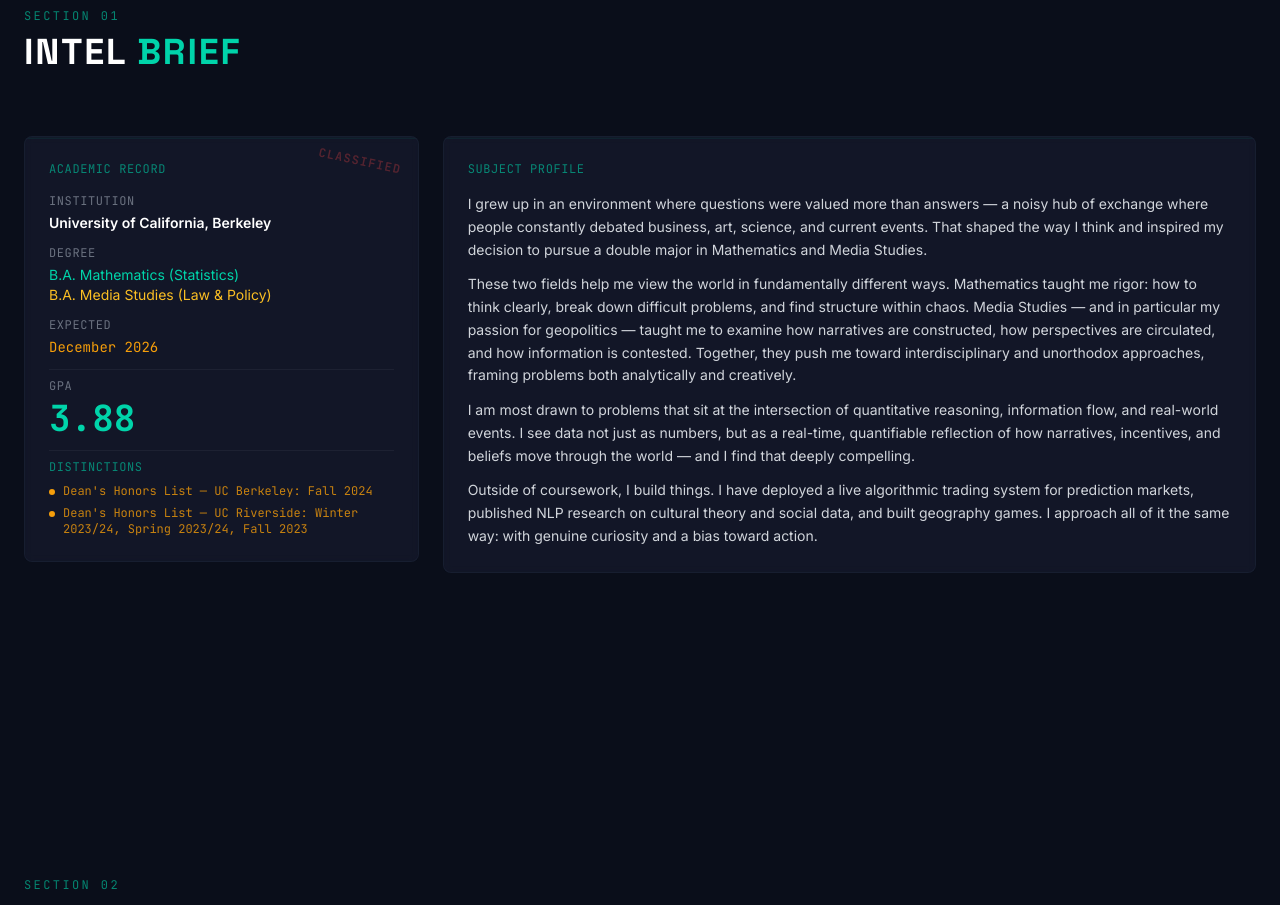
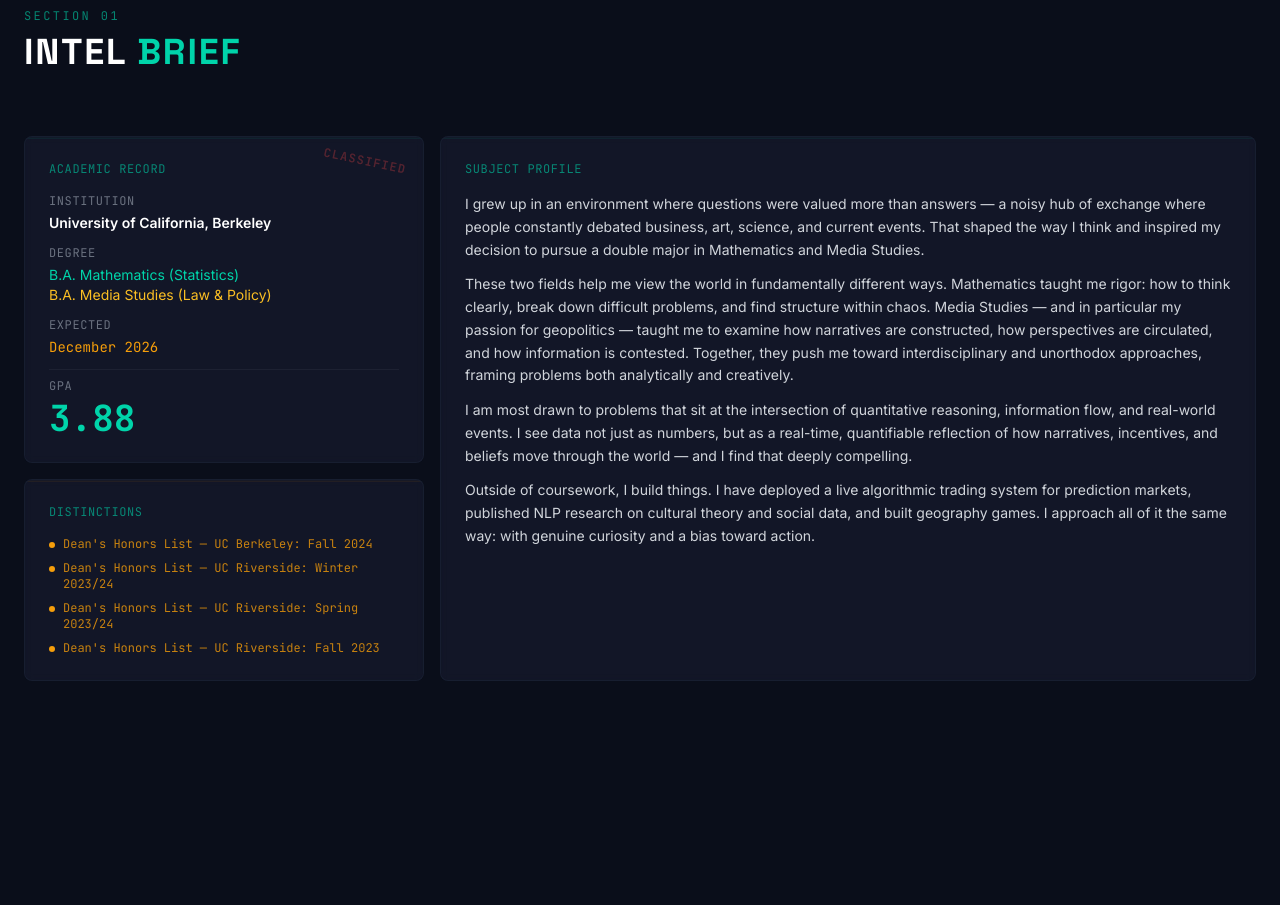
Before and after one commit to LuizFelipeBarbosa/portfolio-website, a Next.js app: page / in a window 1280 px wide. Shown: the part 920-1825 px from the top of the page. Built offline with nearby package versions, Linux system fonts and the light colour scheme.

Commit message:
redesign: bento grid intel brief — Academic Record + Distinctions stacked left, Subject Profile spanning right

```diff
--- a/components/About.jsx
+++ b/components/About.jsx
@@ -66,14 +66,14 @@ export default function About() {
           </h2>
         </motion.div>
 
-        {/* Intel Brief — three columns */}
+        {/* Intel Brief — bento grid */}
         <motion.div
           initial={hasMounted ? { opacity: 0, y: 30 } : false}
           animate={inView ? { opacity: 1, y: 0 } : {}}
           transition={{ duration: 0.6, delay: 0.2 }}
-          className="grid md:grid-cols-3 gap-6 mb-12 items-start"
+          className="grid md:grid-cols-3 md:grid-rows-[1fr_auto] gap-4 mb-12"
         >
-          {/* Academic Record */}
+          {/* Academic Record — top left */}
           <div className="glass-card p-6 relative overflow-hidden">
             <div className="classified-stamp text-red-500/30">CLASSIFIED</div>
             <div className="font-mono text-xs text-teal/60 tracking-wider uppercase mb-4">Academic Record</div>
@@ -95,28 +95,14 @@ export default function About() {
                 <div className="font-mono text-xs text-gray-500 uppercase tracking-wider mb-1">GPA</div>
                 <AnimatedCounter target={3.88} suffix="" decimals={2} />
               </div>
-              <div className="pt-2 border-t border-white/5">
-                <div className="font-mono text-xs text-teal/60 uppercase tracking-wider mb-2">Distinctions</div>
-                <div className="space-y-1.5">
-                  {[
-                    "Dean's Honors List — UC Berkeley: Fall 2024",
-                    "Dean's Honors List — UC Riverside: Winter 2023/24, Spring 2023/24, Fall 2023",
-                  ].map((award) => (
-                    <div key={award} className="flex gap-2 items-start">
-                      <span className="w-1.5 h-1.5 bg-gold rounded-full flex-shrink-0 mt-1.5" />
-                      <span className="font-mono text-xs text-gold/80">{award}</span>
-                    </div>
-                  ))}
-                </div>
-              </div>
             </div>
             <div className="absolute inset-0 pointer-events-none overflow-hidden">
               <div className="w-full h-px bg-teal/10 animate-scan" />
             </div>
           </div>
 
-          {/* Subject Profile */}
-          <div className="glass-card p-6 relative overflow-hidden md:col-span-2">
+          {/* Subject Profile — right, spans 2 rows */}
+          <div className="glass-card p-6 relative overflow-hidden md:col-span-2 md:row-span-2">
             <div className="font-mono text-xs text-teal/60 tracking-wider uppercase mb-4">Subject Profile</div>
             <div className="space-y-3 text-sm text-gray-300 leading-relaxed">
               <p>
@@ -136,6 +122,27 @@ export default function About() {
               <div className="w-full h-px bg-teal/10 animate-scan" />
             </div>
           </div>
+
+          {/* Distinctions — bottom left */}
+          <div className="glass-card p-6 relative overflow-hidden">
+            <div className="font-mono text-xs text-teal/60 tracking-wider uppercase mb-4">Distinctions</div>
+            <div className="space-y-2">
+              {[
+                "Dean's Honors List — UC Berkeley: Fall 2024",
+                "Dean's Honors List — UC Riverside: Winter 2023/24",
+                "Dean's Honors List — UC Riverside: Spring 2023/24",
+                "Dean's Honors List — UC Riverside: Fall 2023",
+              ].map((award) => (
+                <div key={award} className="flex gap-2 items-start">
+                  <span className="w-1.5 h-1.5 bg-gold rounded-full flex-shrink-0 mt-1.5" />
+                  <span className="font-mono text-xs text-gold/80">{award}</span>
+                </div>
+              ))}
+            </div>
+            <div className="absolute inset-0 pointer-events-none overflow-hidden">
+              <div className="w-full h-px bg-gold/10 animate-scan" />
+            </div>
+          </div>
         </motion.div>
 
 
```
